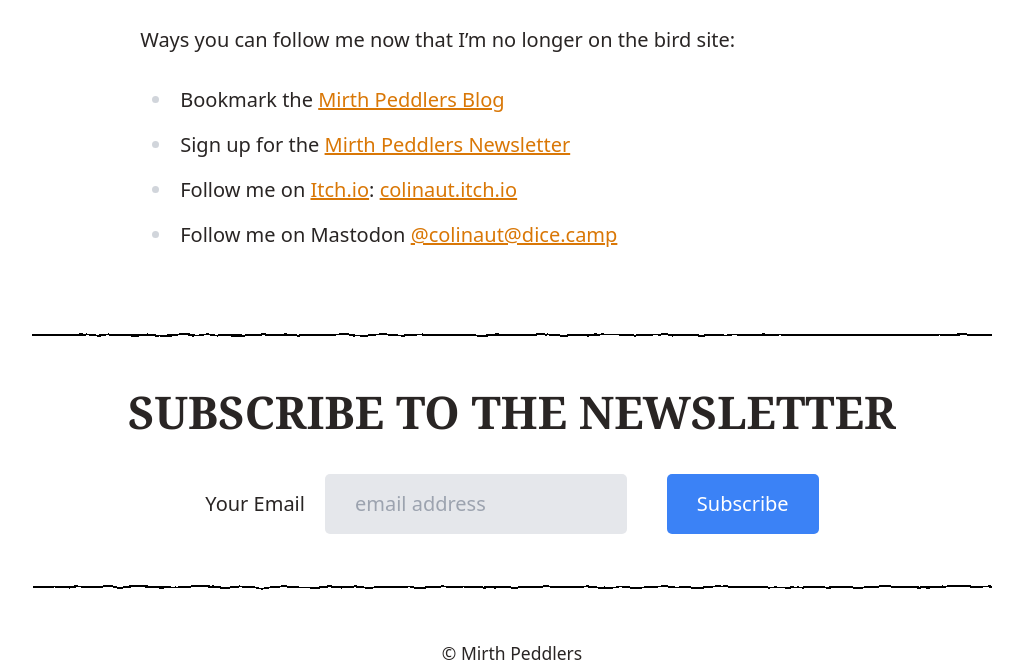
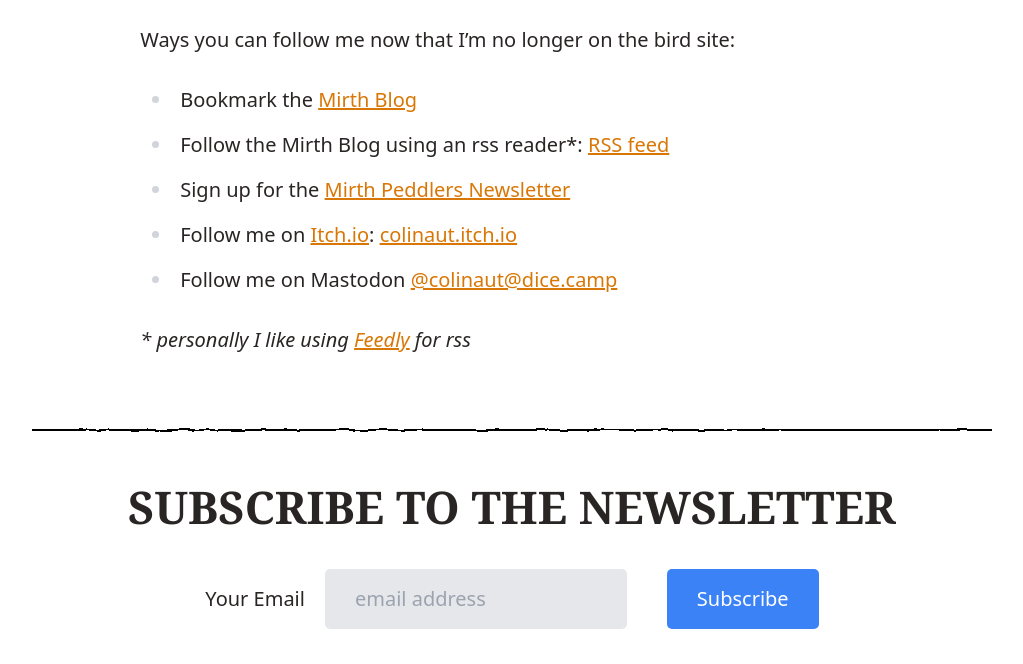
Before and after one commit to colinaut/mirth-peddlers-astro, an Astro site: page /posts/2022-relaunch in a window 1280 px wide. Shown: the part 1623-2287 px from the top of the page, without its empty margins (128-1151 px from the left). Built offline with nearby package versions, Linux system fonts and the light colour scheme; Astro itself is replaced by a stand-in of ours; a web font is replaced by a local one.

Commit message:
content: change to blog post

```diff
--- a/src/pages/posts/2022-relaunch.md
+++ b/src/pages/posts/2022-relaunch.md
@@ -15,7 +15,10 @@ This site is still a work in progress but all the pieces parts are in place and
 
 Ways you can follow me now that I'm no longer on the bird site:
 
-* Bookmark the [Mirth Peddlers Blog](/posts)
+* Bookmark the [Mirth Blog](/posts)
+* Follow the Mirth Blog using an rss reader*: [RSS feed](https://www.mirthpeddlers.com/rss.xml)
 * Sign up for the [Mirth Peddlers Newsletter](http://eepurl.com/ifz4nz)
 * Follow me on Itch.io: [colinaut.itch.io](https://colinaut.itch.io/)
 * Follow me on Mastodon [@colinaut@dice.camp](https://dice.camp/@colinaut)
+
+_* personally I like using [Feedly](https://feedly.com) for rss_
```
